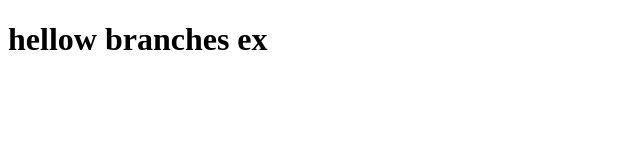
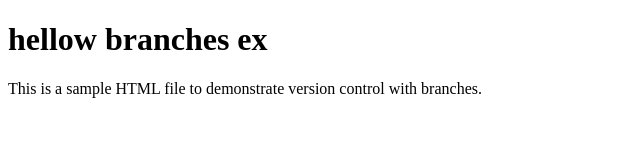
Before and after one commit to malki-d/ex_branches, a plain HTML site: page index.html in a window 1280 px wide. Shown: the whole page, without its empty margins (0-640 px from the left). Drawn offline with Linux system fonts and the light colour scheme.

Commit message:
add p to index.html

```diff
--- a/index.html
+++ b/index.html
@@ -7,5 +7,6 @@
 </head>
 <body>
     <h1>hellow  branches ex</h1>
+    <p>This is a sample HTML file to demonstrate version control with branches.</p>
 </body>
 </html>
```
